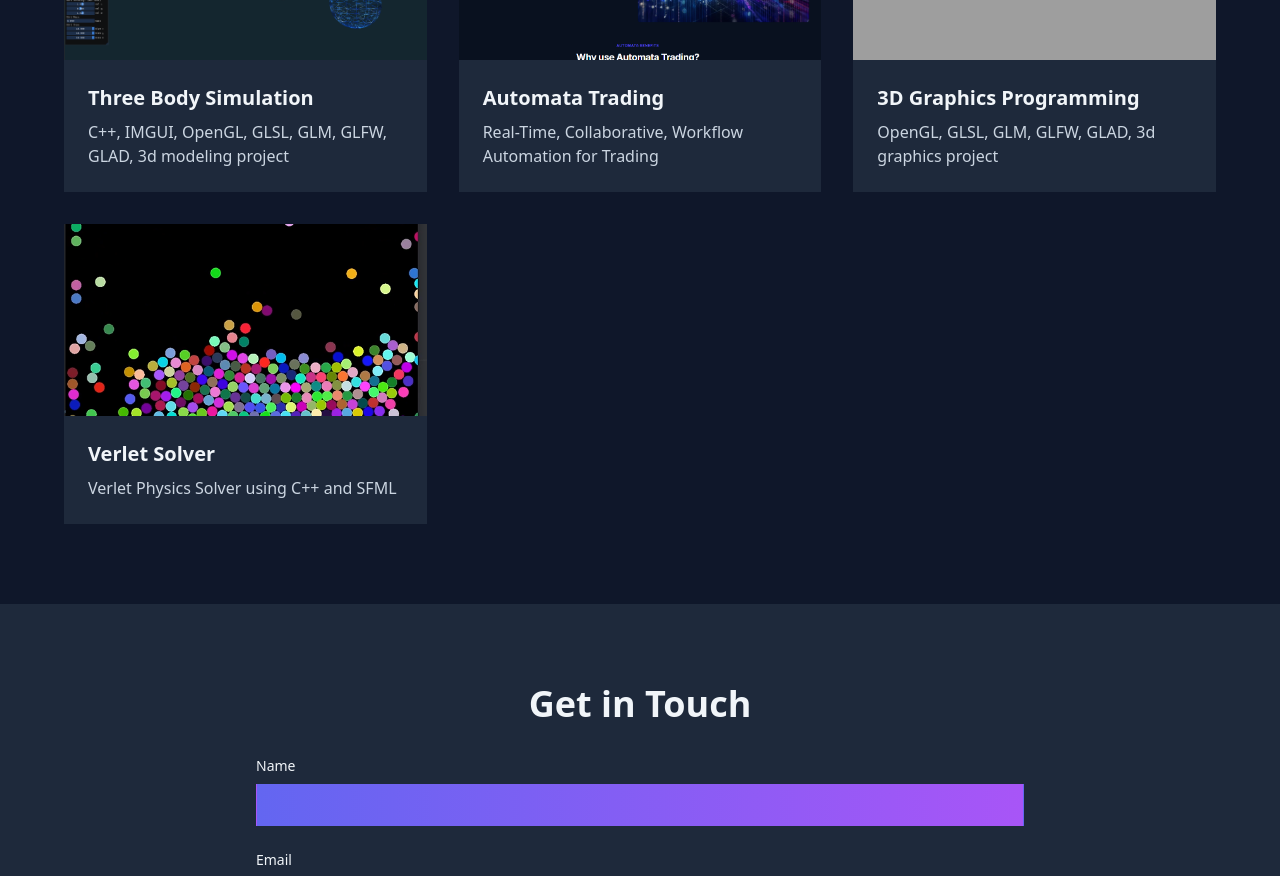
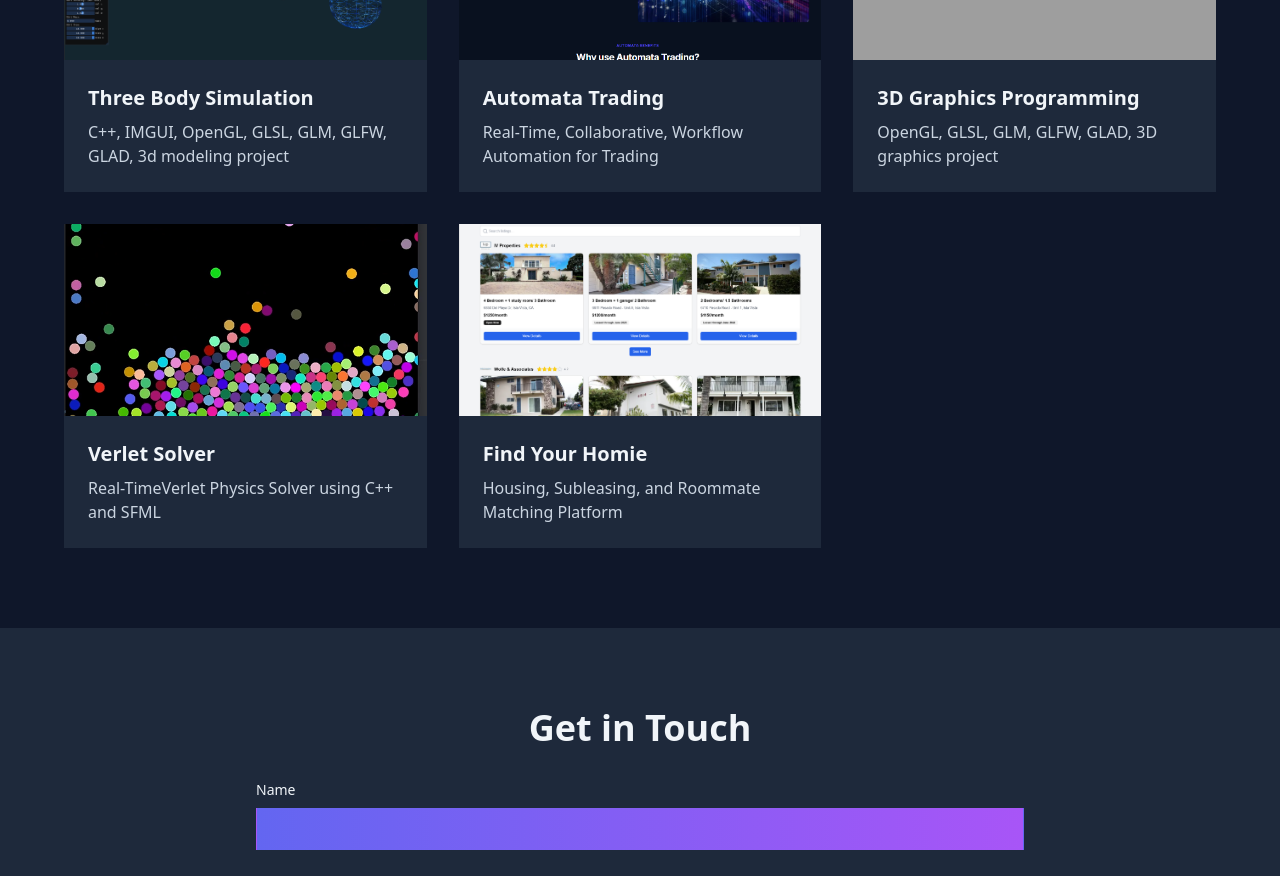
Before and after one commit to ericlivshiz/eric-website, a Next.js app: page / in a window 1280 px wide. Shown: the part 1100-1976 px from the top of the page. Built offline with nearby package versions, Linux system fonts and the light colour scheme; grey boxes are pictures that could not be loaded.

Commit message:
add find-your-homie

```diff
--- a/components/project-showcase.tsx
+++ b/components/project-showcase.tsx
@@ -16,15 +16,21 @@ const projects = [
   },
   {
     title: '3D Graphics Programming',
-    description: 'OpenGL, GLSL, GLM, GLFW, GLAD, 3d graphics project',
+    description: 'OpenGL, GLSL, GLM, GLFW, GLAD, 3D graphics project',
     image: '/assets/opengl-pic.png',
     link: 'https://github.com/ericlivshiz/OpenGL1.1'
   },
   {
     title: 'Verlet Solver',
-    description: 'Verlet Physics Solver using C++ and SFML',
+    description: 'Real-TimeVerlet Physics Solver using C++ and SFML',
     image: '/assets/verlet-solver-pic.png',
     link: 'https://github.com/ericlivshiz/VerletSolver'
+  },
+  {
+    title: 'Find Your Homie',
+    description: 'Housing, Subleasing, and Roommate Matching Platform',
+    image: '/assets/find-your-homie-pic.png',
+    link: 'https://find-your-homie.vercel.app/'
   }
 ]
 
```
Also changed, not shown: public/assets/find-your-homie-pic.png (added).
